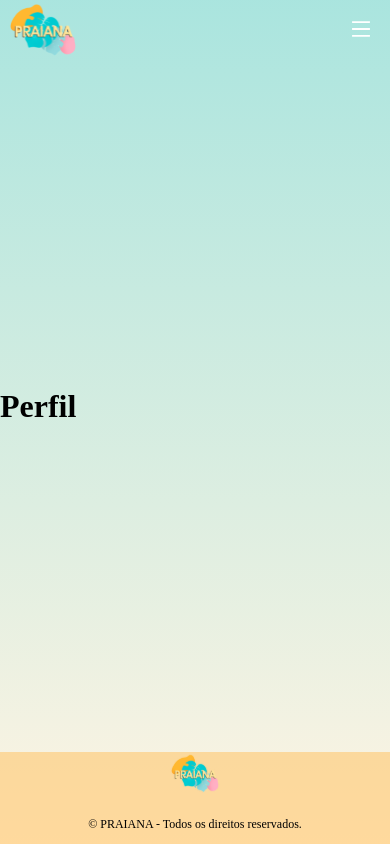
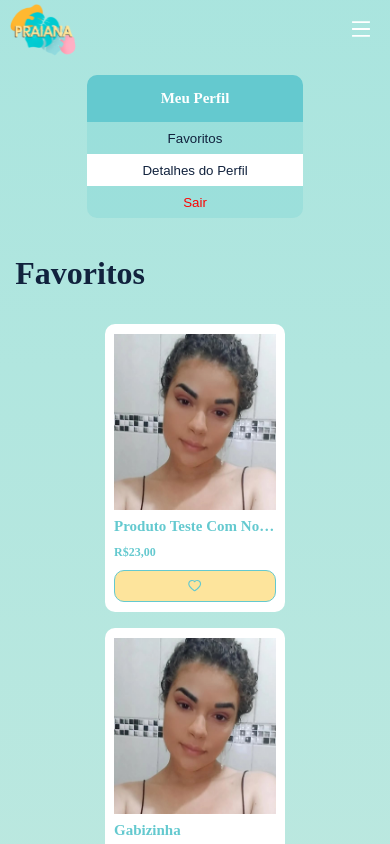
Before and after one commit to gabriellivalelia/FrontProjetoTraineeCPE, a React (Vite) app: page /Perfil in a window 390 px wide. Shown: the top 844 px of the page. Built offline with nearby package versions, Linux system fonts and the light colour scheme.

Commit message:
Feat: Responsive Product Container

```diff
--- a/src/components/Header/styles.js
+++ b/src/components/Header/styles.js
@@ -70,7 +70,7 @@ export const Button = styled.button`
     width: 30%;
     min-width: 80px;
     height: 32px;
-    border-radius: 5px;
+    border-radius: 0.625rem;
     font-family: Montserrat;
     background: ${props => props.Background};
     border: 1px solid  ${props => props.Border};
--- a/src/pages/Perfil/index.jsx
+++ b/src/pages/Perfil/index.jsx
@@ -1,11 +1,74 @@
 import React from "react";
+import { useState } from "react";
+import {
+  Container,
+  ButtonsContainer,
+  ButtonsBox,
+  Text,
+  Button,
+  RightContainer,
+  ProductsContainer,
+  ProductBox,
+  ProductCard,
+  InternalContainer,
+  Image,
+} from "./styles";
 
-// import { Container } from './styles';
+import { Products } from "../Vitrine/products";
+import { HeartOutlined, HeartFilled } from "@ant-design/icons";
 
 function Perfil() {
+  const [Filled, SetFilled] = useState(false);
+  const [SelectedProduct, SetSelectedProduct] = useState("0");
+
+  function Favorite(id) {
+    SetFilled(!Filled);
+    SetSelectedProduct(id);
+  }
+
   return (
     <React.StrictMode>
-      <h1>Perfil</h1>
+      <Container>
+        <ButtonsContainer>
+          <ButtonsBox>
+            <Text Background="#64C9CF" Weight="600" Size="15px" Color="white">
+              <p>Meu Perfil</p>
+            </Text>
+            <Button Radius="0" Background="rgba(100, 201, 207, 0.25);" Border="0" Color="#11223D">Favoritos</Button>
+            <Button Radius="0" Background="white" Border="0" Color="#11223D">Detalhes do Perfil</Button>
+            <Button Radius="0" Background="rgba(100, 201, 207, 0.25);" Border="0" Color="red">Sair</Button>
+          </ButtonsBox>
+        </ButtonsContainer>
+        <RightContainer>
+          <Text Color="#11223D">
+            <h1>Favoritos</h1>
+          </Text>
+          <ProductsContainer>
+            {Products.map((Product) => (
+              <ProductBox key={Product.id}>
+                <ProductCard>
+                  <Image src={Product.src} />
+                  <InternalContainer>
+                    <Text Weight="700" Size="15px">
+                      {Product.name}
+                    </Text>
+                    <Text Weight="600" Size="12px">
+                      R${Product.price}
+                    </Text>
+                    <Button onClick={() => Favorite(Product.id)}>
+                      {Filled && SelectedProduct === Product.id ? (
+                        <HeartFilled />
+                      ) : (
+                        <HeartOutlined />
+                      )}
+                    </Button>
+                  </InternalContainer>
+                </ProductCard>
+              </ProductBox>
+            ))}
+          </ProductsContainer>
+        </RightContainer>
+      </Container>
     </React.StrictMode>
   );
 }
--- a/src/pages/Perfil/styles.js
+++ b/src/pages/Perfil/styles.js
@@ -1,5 +1,127 @@
 import styled from 'styled-components';
 
 export const Container = styled.div`
+  padding: 2%;
+
+  display: flex;
+  flex-direction: row;
+
+  @media(max-width: 900px){
+    flex-direction: column;
+  }
+`;
+
+export const ButtonsContainer = styled.div`
+  width: 30%;
+  padding: 2%;
+
+  @media(max-width: 900px){
+    width:100%;
+    box-sizing: border-box;
+
+    display: flex;
+    justify-content: center;
+
+  }
+`;
+
+export const ButtonsBox = styled.div`
+  width: 60%;
+  border-radius: 0.625rem;
+  text-align: center;
+  overflow: hidden;
+
+  display: flex;
+  flex-direction: column;
+  justify-content: center;
+
 
 `;
+
+export const Text = styled.div`
+   width: 100%;
+   color:${props => props.Color || "#64C9CF" };
+   text-overflow: ellipsis;
+   white-space: nowrap;
+   overflow: hidden;
+   background: ${props => props.Background};
+   font-weight: ${props => props.Weight};
+   font-size: ${props => props.Size};
+`;
+
+export const Button = styled.button`
+   width: 100%;
+   height: 32px;
+   background: ${props => props.Background || "#FDE49C"};
+   color:${props => props.Color || "#64C9CF" };
+   border: ${props => props.Border || "1px"} solid #64C9CF;
+   border-radius:${props => props.Radius || "0.625rem"};
+
+`;
+export const RightContainer = styled.div`
+   width: 70%;
+   padding: 2%;
+
+   display: flex;
+   flex-direction: column;
+
+   @media(max-width: 900px){
+    width:100%;
+    box-sizing: border-box;
+  }
+`;
+
+export const ProductsContainer = styled.div`
+  padding: 3%;
+
+  display: grid;
+  grid-template-columns: 1fr 1fr 1fr  ;
+  align-items: center;
+  justify-content: center;
+  row-gap: 1em;
+
+  @media(max-width: 960px){
+    grid-template-columns: 1fr 1fr ;
+  }
+
+  @media(max-width: 620px){
+    grid-template-columns: 1fr ;
+  }
+
+
+`;
+
+export const ProductBox = styled.div`
+  width: 100%;
+
+
+  display: flex;
+  flex-direction: column;
+  align-items: center;
+  justify-content:center;
+`;
+
+export const ProductCard = styled.div`
+   background: white;
+   width: 10rem;
+   border-radius: 0.625rem;
+   padding: 3%;
+
+   display: flex;
+   flex-direction: column;
+   align-items: center;
+`;
+
+export const Image = styled.img`
+   width: 10.125rem;
+   height: 11rem;
+`;
+
+export const InternalContainer = styled.div`
+   width: 10.125rem;
+   padding: 5% 0% 0% 0%;
+   gap: 10px;
+
+   display: flex;
+   flex-direction: column;
+`;
```
